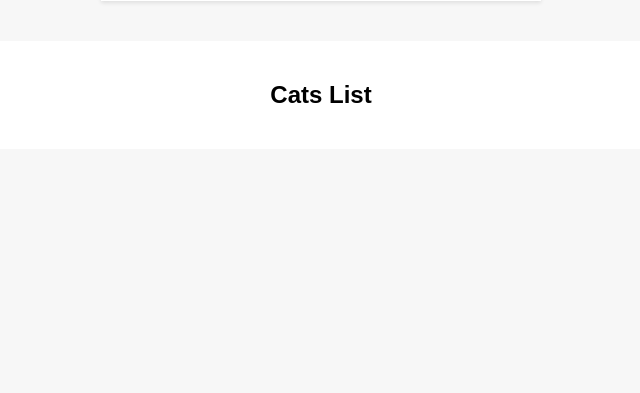
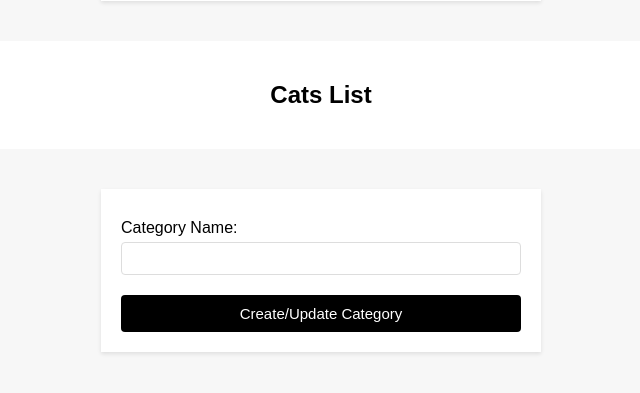
Before and after one commit to nxu22/cat-explorer-website, a PHP site: page /catalog.php in a window 1280 px wide. Shown: the part 359-752 px from the top of the page, without its empty margins (319-959 px from the left). Run offline with PHP 8.4, Linux system fonts and the light colour scheme; data that the repository does not hold is empty.

Commit message:
this is for the user create or edit category part

```diff
--- a/catalog.php
+++ b/catalog.php
@@ -78,5 +78,16 @@ $conn->close();
   </div>
 </section>
 
+<!-- Category management form -->
+<form id="categoryManagementForm" method="post" action="category_management.php">
+  <label for="category_name">Category Name:</label>
+  <input type="text" id="category_name" name="category_name" required>
+
+  <!-- Include this hidden input only if you are updating a category -->
+  <!-- <input type="hidden" name="cat_id" value="<?php echo $existingCatId; ?>"> -->
+
+  <input type="submit" value="Create/Update Category">
+</form>
+
 </body>
 </html>
--- a/style.css
+++ b/style.css
@@ -266,7 +266,7 @@ section h2 {
     border-radius: 8px;
     background: #ffffff;
     box-shadow: 0 2px 5px rgba(0, 0, 0, 0.1);
-    width: calc(15% - 20px); /* Four items per row, or adjust percentage as needed */
+    width: calc(10% - 20px); /* Four items per row, or adjust percentage as needed */
     margin-bottom: 20px;
     text-align: center; /* Center-align text */
     overflow: hidden; /* Ensures the content fits within the borders */
```
Also changed, not shown: category_management.php (added).
